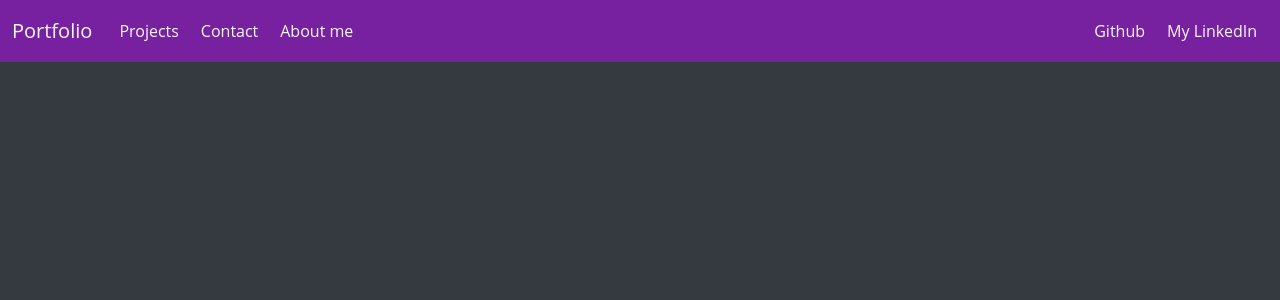
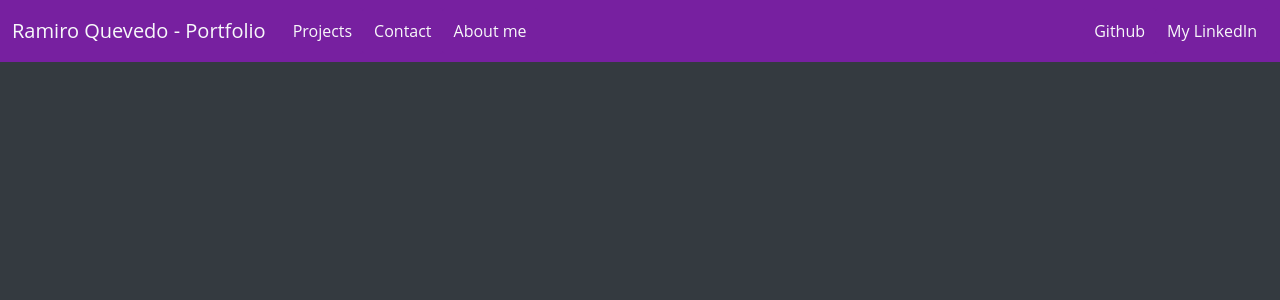
Before and after one commit to raquevedo/Portfolio, a Django app: page /contact/ in a window 1280 px wide. Shown: the top 300 px of the page. Run offline with Django 4.2, Linux system fonts and the light colour scheme; some libraries are stand-ins or nearby versions.

Commit message:
Changed nav title

```diff
--- a/portfolio/templates/snippets/navbar.html
+++ b/portfolio/templates/snippets/navbar.html
@@ -1,6 +1,6 @@
 <nav class="navbar navbar-expand-md navbar-default fixed-top navbar-custom">
     <div class="container-fluid">
-        <a class="navbar-brand text-light" href="{% url 'homepage' %}">Portfolio</a>
+        <a class="navbar-brand text-light" href="{% url 'homepage' %}">Ramiro Quevedo - Portfolio</a>
         <div class="collapse navbar-collapse" id="navbarNav">
             <ul class="navbar-nav">
                 <div class="nav-button">
```
